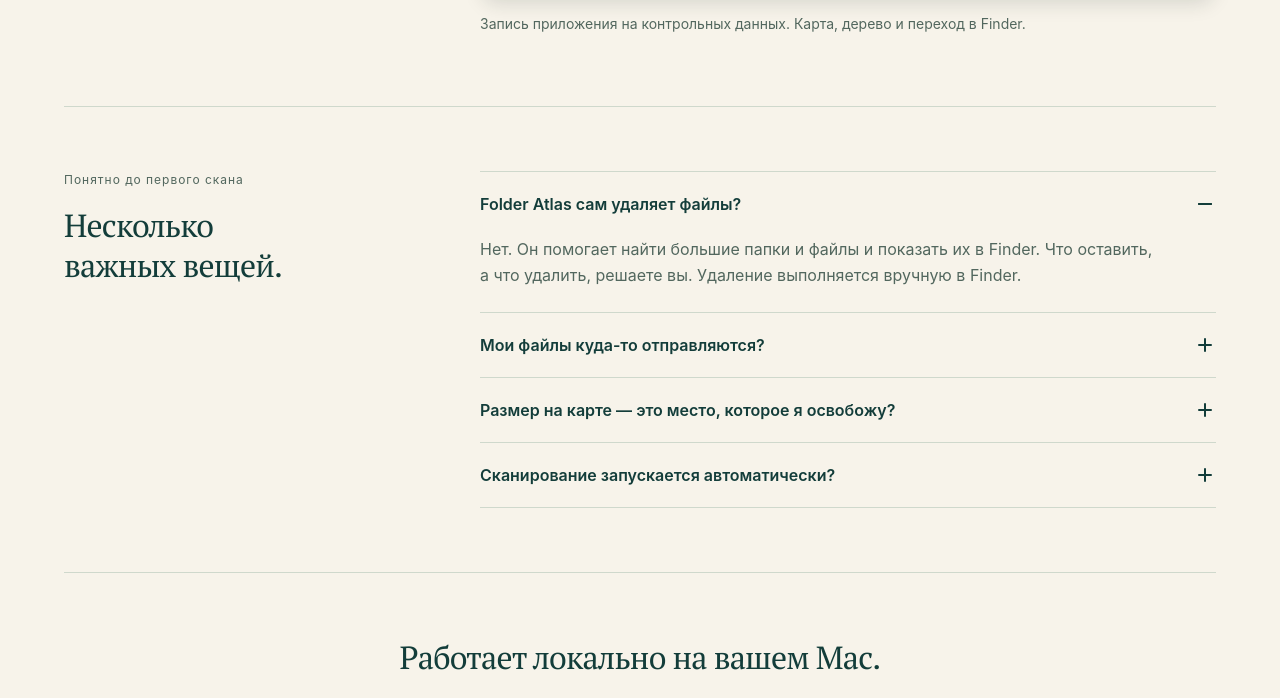
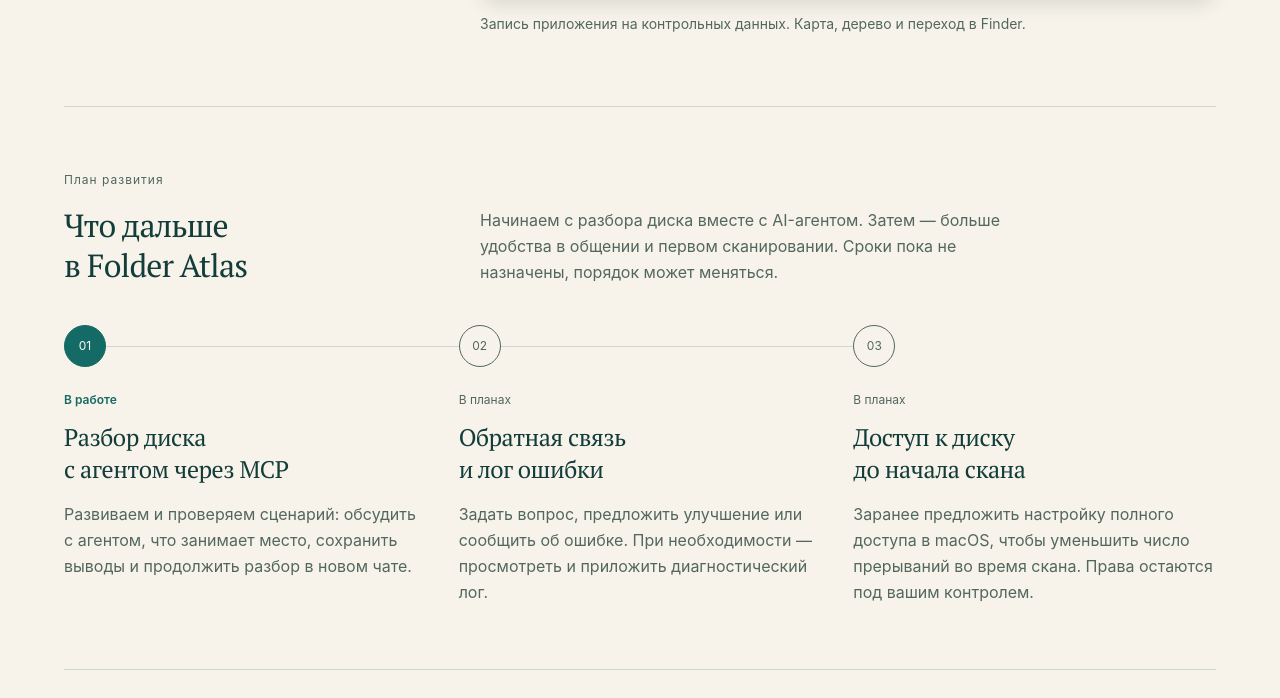
Before and after one commit to pyatovnikita1-rgb/folder-atlas, a plain HTML site: page index.html in a window 1280 px wide. Shown: the part 1542-2240 px from the top of the page. Drawn offline with Linux system fonts and the light colour scheme; a web font is replaced by a local one.

Commit message:
Опубликовать лендинг Folder Atlas и ссылки выпуска

```diff
--- a/index.html
+++ b/index.html
@@ -22,6 +22,7 @@
       </a>
       <nav aria-label="Основная навигация">
         <a href="#how-it-works">Как работает</a>
+        <a href="#roadmap">Планы</a>
         <a href="#questions">Вопросы</a>
       </nav>
     </header>
@@ -79,6 +80,33 @@
         </div>
       </section>
 
+      <section class="roadmap" id="roadmap" aria-labelledby="roadmap-title">
+        <div class="roadmap-intro">
+          <div><p class="eyebrow">План развития</p><h2 id="roadmap-title">Что дальше<br> в Folder Atlas</h2></div>
+          <p class="roadmap-description">Начинаем с разбора диска вместе с AI-агентом. Затем — больше удобства в общении и первом сканировании. Сроки пока не назначены, порядок может меняться.</p>
+        </div>
+        <ol class="roadmap-list" role="list">
+          <li class="roadmap-step roadmap-step-current">
+            <span class="roadmap-marker" aria-hidden="true">01</span>
+            <p class="roadmap-status">В работе</p>
+            <h3>Разбор диска<br> с агентом через MCP</h3>
+            <p class="roadmap-copy">Развиваем и проверяем сценарий: обсудить с агентом, что занимает место, сохранить выводы и продолжить разбор в новом чате.</p>
+          </li>
+          <li class="roadmap-step">
+            <span class="roadmap-marker" aria-hidden="true">02</span>
+            <p class="roadmap-status">В планах</p>
+            <h3>Обратная связь<br> и лог ошибки</h3>
+            <p class="roadmap-copy">Задать вопрос, предложить улучшение или сообщить об ошибке. При необходимости — просмотреть и приложить диагностический лог.</p>
+          </li>
+          <li class="roadmap-step">
+            <span class="roadmap-marker" aria-hidden="true">03</span>
+            <p class="roadmap-status">В планах</p>
+            <h3>Доступ к диску<br> до начала скана</h3>
+            <p class="roadmap-copy">Заранее предложить настройку полного доступа в macOS, чтобы уменьшить число прерываний во время скана. Права остаются под вашим контролем.</p>
+          </li>
+        </ol>
+      </section>
+
       <section class="questions" id="questions" aria-labelledby="questions-title">
         <div class="questions-intro"><p class="eyebrow">Понятно до первого скана</p><h2 id="questions-title">Несколько <br>важных вещей.</h2></div>
         <div class="faq-list">
--- a/styles.css
+++ b/styles.css
@@ -120,6 +120,18 @@ h2 { font-size: 32px; line-height: 40px; letter-spacing: -.025em; }
 .walkthrough { display: grid; grid-template-columns: minmax(0, 352px) minmax(0, 1fr); gap: 64px; padding-block: 96px 72px; align-items: center; }
 .display-heading { font-size: 48px; line-height: 54px; letter-spacing: -1.2px; }
 .walkthrough-copy p { margin-top: 24px; color: var(--fa-color-text-secondary); }
+.roadmap { padding-block: 64px; border-top: 1px solid var(--fa-color-border-default); }
+.roadmap-intro { display: grid; grid-template-columns: minmax(0, 352px) minmax(0, 1fr); gap: 64px; align-items: end; }
+.roadmap-description { max-width: 560px; color: var(--fa-color-text-secondary); font-size: 16px; line-height: 26px; }
+.roadmap-list { display: grid; grid-template-columns: repeat(3, minmax(0, 1fr)); gap: 32px; list-style: none; margin: 40px 0 0; padding: 0; }
+.roadmap-step { position: relative; min-width: 0; }
+.roadmap-step:not(:last-child)::before { content: ""; position: absolute; top: 21px; left: 42px; right: -32px; border-top: 1px solid var(--fa-color-border-default); }
+.roadmap-marker { position: relative; display: flex; align-items: center; justify-content: center; width: 42px; height: 42px; margin-bottom: 24px; border: 1px solid var(--fa-palette-muted); border-radius: 50%; background: var(--fa-color-surface-page); color: var(--fa-color-text-secondary); font-size: 12px; line-height: 18px; }
+.roadmap-step-current .roadmap-marker { border-color: var(--fa-color-action-default); background: var(--fa-color-action-default); color: var(--fa-color-text-inverse); }
+.roadmap-status { margin-bottom: 12px; color: var(--fa-color-text-secondary); font-size: 12px; line-height: 18px; }
+.roadmap-step-current .roadmap-status { color: var(--fa-color-action-default); font-weight: 600; }
+.roadmap-step h3 { margin: 0 0 16px; font: 400 24px/32px var(--fa-font-display); letter-spacing: -.02em; }
+.roadmap-copy { color: var(--fa-color-text-secondary); font-size: 16px; line-height: 26px; }
 .questions { display: grid; grid-template-columns: minmax(0, 352px) minmax(0, 1fr); gap: 64px; padding-block: 64px; border-block: 1px solid var(--fa-color-border-default); }
 .eyebrow { font-size: 12px; line-height: 18px; letter-spacing: 1px; color: var(--fa-color-text-secondary); margin-bottom: 16px; }
 .faq-list details { border-bottom: 1px solid var(--fa-color-border-default); }
@@ -157,7 +169,7 @@ summary::-webkit-details-marker { display: none; }
   .hero { grid-template-columns: minmax(0, .9fr) minmax(0, 1fr); gap: 32px; }
   h1 { font-size: 52px; line-height: 58px; letter-spacing: -1.3px; }
   .hero-description { font-size: 20px; line-height: 30px; }
-  .walkthrough, .questions { grid-template-columns: minmax(0, .7fr) minmax(0, 1fr); gap: 40px; }
+  .walkthrough, .questions, .roadmap-intro { grid-template-columns: minmax(0, .7fr) minmax(0, 1fr); gap: 40px; }
   .display-heading { font-size: 40px; line-height: 46px; }
   .media-duration { display: block; }
   .cluster-footer { opacity: .65; }
@@ -179,6 +191,16 @@ summary::-webkit-details-marker { display: none; }
   .walkthrough-copy p { max-width: 440px; }
   .walkthrough-media { margin-inline: 8px; }
   .questions { grid-template-columns: minmax(0, 1fr); gap: 32px; padding-block: 48px; }
+  .roadmap { padding-block: 48px; }
+  .roadmap-intro { grid-template-columns: minmax(0, 1fr); gap: 24px; }
+  .roadmap-intro h2 br { display: none; }
+  .roadmap-list { grid-template-columns: minmax(0, 1fr); gap: 0; margin-top: 32px; }
+  .roadmap-step { padding: 0 0 32px 66px; }
+  .roadmap-step:last-child { padding-bottom: 0; }
+  .roadmap-marker { position: absolute; top: 0; left: 0; margin: 0; }
+  .roadmap-step:not(:last-child)::before { top: 42px; bottom: 0; left: 21px; right: auto; border-top: 0; border-left: 1px solid var(--fa-color-border-default); }
+  .roadmap-status { padding-top: 2px; margin-bottom: 8px; }
+  .roadmap-step h3 br { display: none; }
   .questions-intro h2 br { display: none; }
   .cluster-footer { display: none; }
 }
@@ -207,7 +229,10 @@ summary::-webkit-details-marker { display: none; }
   .walkthrough { padding-block: 32px; gap: 40px; }
   .display-heading { font-size: 36px; line-height: 40px; letter-spacing: -.9px; }
   .walkthrough-copy p { margin-top: 20px; font-size: 16px; line-height: 26px; }
-  .questions { padding-block: 32px; }
+  .questions, .roadmap { padding-block: 32px; }
+  .roadmap-intro h2 { font-size: 28px; line-height: 36px; }
+  .roadmap-step { padding-left: 56px; }
+  .roadmap-step h3 { font-size: 22px; line-height: 28px; }
   .questions-intro h2 { font-size: 28px; line-height: 36px; }
   .answer { padding-right: 8px; }
   .final-cta { padding-block: 40px; }
```
